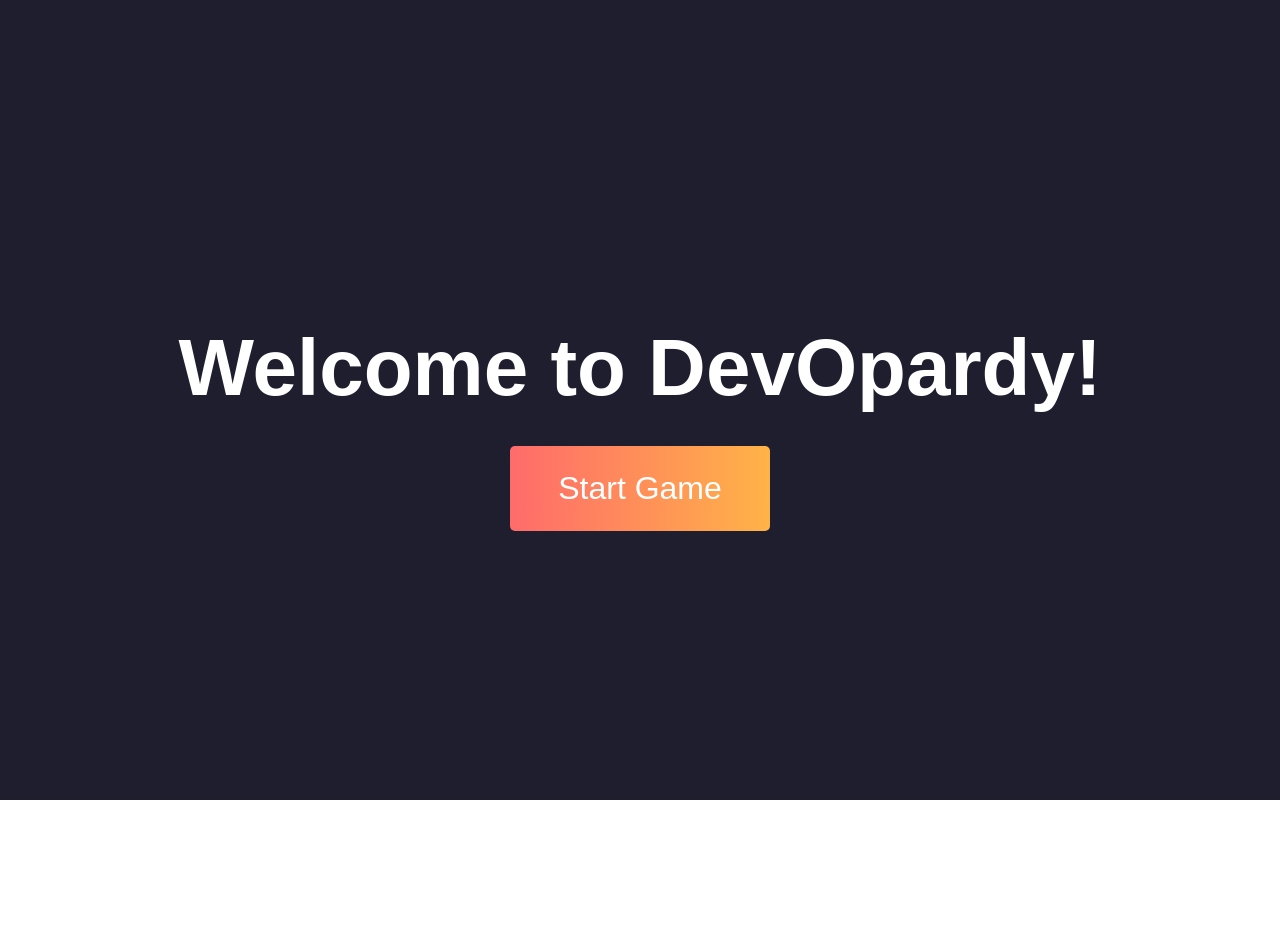
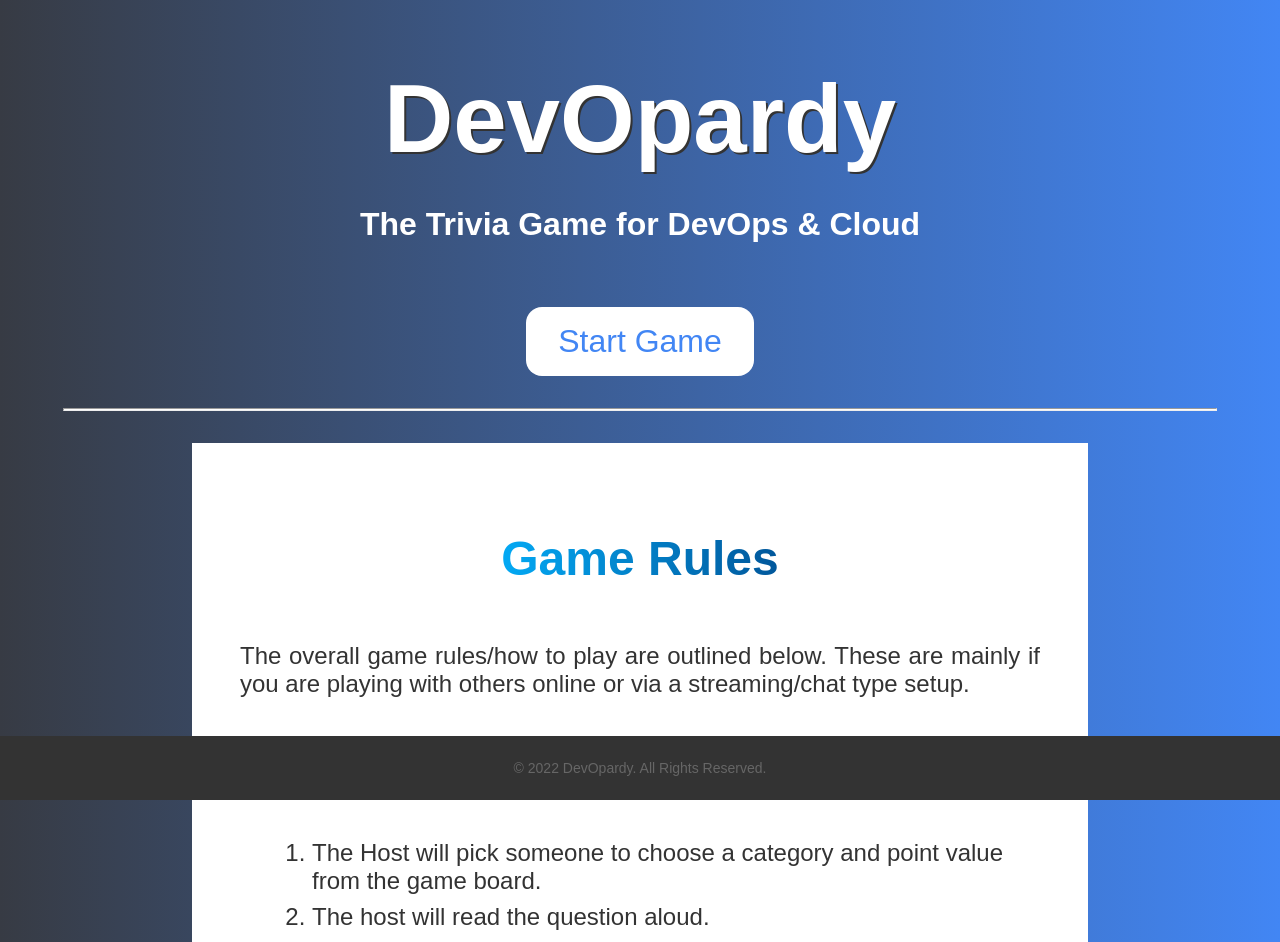
Before and after one commit to DevOps-With-Brian/devopardy-ui, a React (Create React App) app: page / in a window 1280 px wide. Shown: the top 942 px of the page. Before the commit the page ends 800 px from the top, so only its background shows below. Built offline with nearby package versions, Linux system fonts and the light colour scheme; no server answers.

Commit message:
feat(styling): fixing the styling and adding in landing page

```diff
--- a/src/App.css
+++ b/src/App.css
@@ -7,6 +7,7 @@ body {
   color: white;
   font-size: 36px;
   padding: 20px;
+  text-shadow: 2px 2px #333;
 }
 
 .container {
@@ -177,6 +178,7 @@ body {
   display: flex;
   flex-direction: column;
   align-items: center;
+  background: linear-gradient(to right, #373B44, #4286f4);
 }
 
 .new-game-button {
--- a/src/App.js
+++ b/src/App.js
@@ -13,6 +13,7 @@ const App = () => {
   const [categories, setCategories] = useState([]);
   const [loading, setLoading] = useState(true);
   const [gameStarted, setGameStarted] = useState(false);
+
 
   useEffect(() => { handleNewGameClick(); }, [])
 
@@ -60,6 +61,7 @@ const App = () => {
       return <div>Loading categories...</div>;
     }
   };
+
 
   const handleNewGameClick = async () => {
     const fetchData = async () => {
@@ -151,7 +153,7 @@ const App = () => {
             )}
           </>
         ) : (
-          <LandingPage onStartGame={handleStartGame} setGameStarted={setGameStarted} />
+          <LandingPage onStartGame={handleStartGame} />
         )}
       </div>
     );
--- a/src/components/LandingPage.css
+++ b/src/components/LandingPage.css
@@ -1,31 +1,126 @@
-.landing-page {
+  .landing-page {
     display: flex;
     flex-direction: column;
     align-items: center;
     justify-content: center;
-    height: 100vh;
-    background-color: #1e1e2f;
-  }
-
-  .landing-page h1 {
-    color: #fff;
-    font-size: 5rem;
-    margin-bottom: 2rem;
+    height: 100%;
+    background: linear-gradient(to right, #373B44, #4286f4);
     text-align: center;
   }
 
+  .hero-section {
+    text-align: center;
+    margin-bottom: 2rem;
+  }
+
+  .hero-title {
+    font-size: 6rem;
+    font-weight: bold;
+    color: #fff;
+    margin-bottom: 1rem;
+    text-shadow: 2px 2px #333;
+  }
+
+  .sub-header {
+    font-size: 2rem;
+    color: #fff;
+    margin: 2rem 0;
+  }
+
   .start-game-button {
-    background: linear-gradient(90deg, #ff6b6b, #ffb347);
-    color: #fff;
+    font-size: 2rem;
+    border-radius: 1rem;
     border: none;
-    padding: 1.5rem 3rem;
-    border-radius: 5px;
-    cursor: pointer;
-    font-size: 2rem;
-    transition: all 0.2s ease-in-out;
+    padding: 1rem 2rem;
+    background-color: #fff;
+    color: #4286f4;
+    margin: auto;
+    display: block;
+    transition: all 0.3s ease;
   }
 
   .start-game-button:hover {
-    transform: scale(1.1);
-    background: linear-gradient(90deg, #ff6b6b, #ff8e53);
+    cursor: pointer;
+    transform: translateY(-5px);
+    box-shadow: 0 5px 15px rgba(0, 0, 0, 0.3);
   }
+
+  .divider {
+    width: 90%;
+    height: 1px;
+    margin: 2rem auto;
+    background-color: #fff;
+  }
+
+  .game-rules-section {
+    padding: 3rem;
+    text-align: left;
+    background-color: #fff;
+    color: #333;
+    flex: 1;
+    display: flex;
+    flex-direction: column;
+    justify-content: center;
+    align-items: center;
+    margin-bottom: 4rem;
+    width: 80%;
+    max-width: 800px;
+    margin: 0 auto;
+  }
+
+
+  .game-rules-title {
+    font-size: 3rem;
+    margin-bottom: 2rem;
+    background: linear-gradient(to right, #03a9f4, #01579b);
+    -webkit-background-clip: text;
+    -webkit-text-fill-color: transparent;
+
+  }
+
+  .game-rules-description {
+    font-size: 1.5rem;
+    margin-bottom: 2rem;
+    text-align: justify;
+  }
+
+
+  .how-to-play-title {
+    font-size: 2rem;
+    margin-bottom: 1rem;
+    background: linear-gradient(to right, #03a9f4, #01579b);
+    -webkit-background-clip: text;
+    -webkit-text-fill-color: transparent;
+  }
+
+
+
+  .how-to-play-list {
+    font-size: 1.5rem;
+    margin-left: 2rem;
+    margin-bottom: 2rem;
+  }
+
+  .how-to-play-item {
+    margin-bottom: 0.5rem;
+  }
+
+  .footer {
+    position: absolute;
+    bottom: 0;
+    left: 0;
+    right: 0;
+    height: 4rem;
+    background-color: #333;
+    color: #fff;
+    display: flex;
+    justify-content: center;
+    align-items: center;
+    font-size: 1.5rem;
+  }
+
+  .footer p {
+    margin: 0;
+    font-size: 14px;
+    color: #666;
+  }
--- a/src/components/LandingPage.js
+++ b/src/components/LandingPage.js
@@ -1,6 +1,5 @@
 import React from 'react';
 import './LandingPage.css';
-
 
 const LandingPage = (props) => {
   const handleStartGameClick = () => {
@@ -9,10 +8,32 @@ const LandingPage = (props) => {
 
   return (
     <div className="landing-page">
-        <h1>Welcome to DevOpardy!</h1>
+      <div className="hero-section">
+        <h1 className="hero-title">DevOpardy</h1>
+        <h2 className="sub-header">The Trivia Game for DevOps &amp; Cloud</h2>
+      </div>
       <button className="start-game-button" onClick={handleStartGameClick}>
         Start Game
       </button>
+      <hr className="divider" />
+      <div className="game-rules-section">
+        <h2 className="game-rules-title">Game Rules</h2>
+        <p className="game-rules-description">
+          The overall game rules/how to play are outlined below.  These are mainly if you are playing with others online or via a streaming/chat type setup.
+        </p>
+        <h3 className="how-to-play-title">How to Play</h3>
+        <ol className="how-to-play-list">
+          <li className="how-to-play-item">The Host will pick someone to choose a category and point value from the game board.</li>
+          <li className="how-to-play-item">The host will read the question aloud.</li>
+          <li className="how-to-play-item">The first player to buzz in gets to answer the question.</li>
+          <li className="how-to-play-item">The contestants must buzz in via !buzz if playing online/via chat or say their name if playing via voice/etc.</li>
+          <li className="how-to-play-item">If the answer is correct, the player earns the point value of the question. If the answer is incorrect, the player loses the point value of the question.</li>
+          <li className="how-to-play-item">Play continues until all questions have been answered or until time runs out.</li>
+        </ol>
+      </div>
+      <div className="footer">
+        <p>&copy; 2022 DevOpardy. All Rights Reserved.</p>
+      </div>
     </div>
   );
 };
```
Lines whose indentation alone changed are shown as unchanged.
